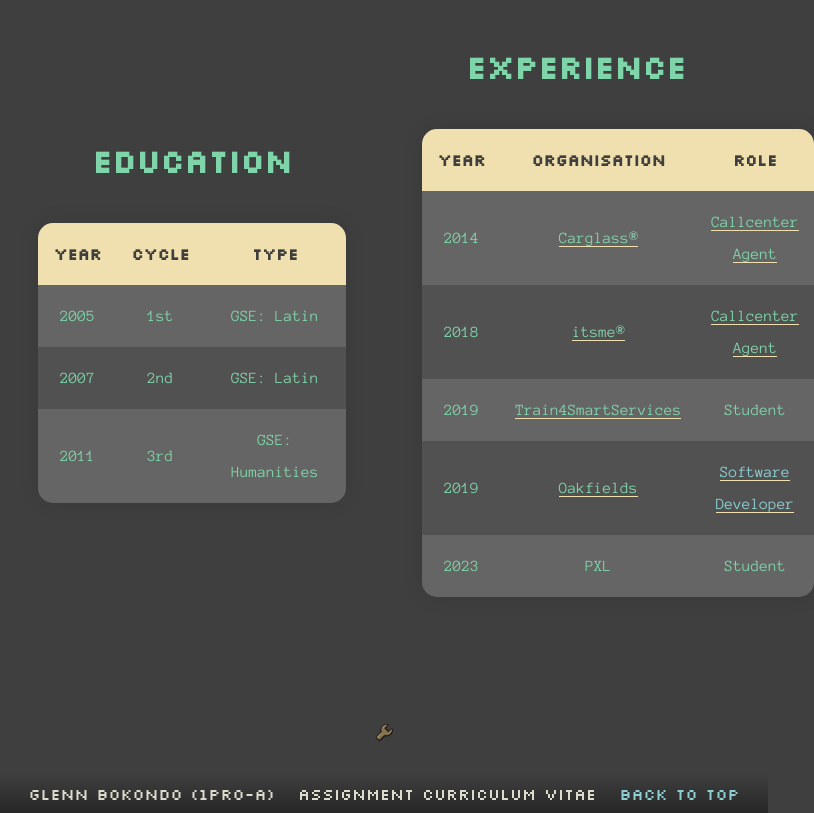
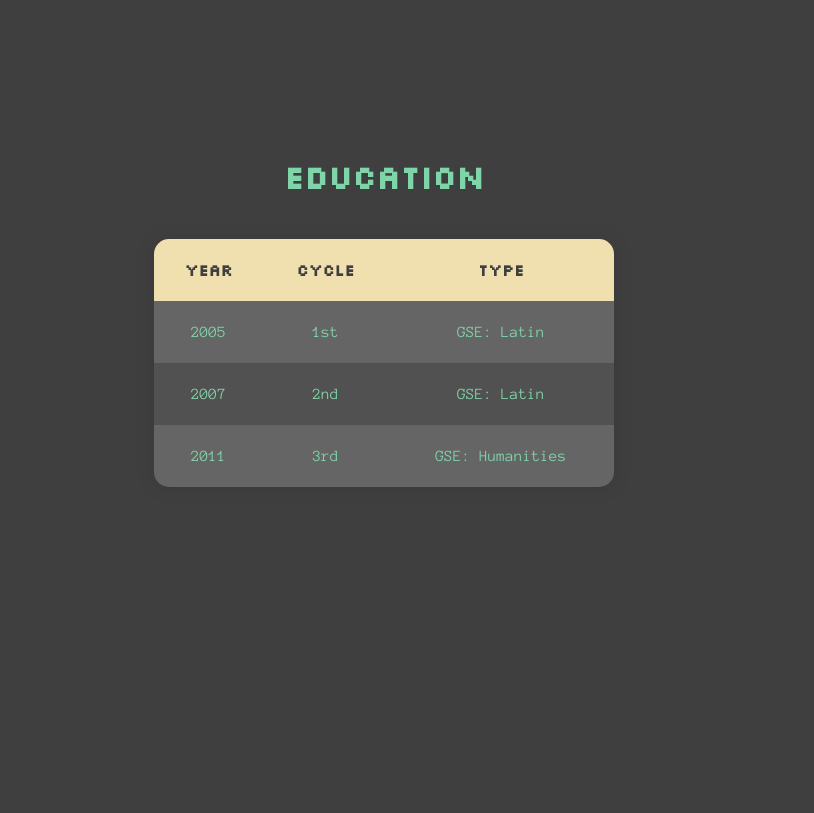
Before and after one commit to bokondog/bokondog.github.io, a plain HTML site: page index.html in a window 768 px wide. Shown: the part 2940-3753 px from the top of the page, 814 px wide, since content can reach past the window. Drawn offline with Linux system fonts and the light colour scheme.

Commit message:
[WEB-14] Responsiveness

```diff
--- a/css/zenburn.css
+++ b/css/zenburn.css
@@ -600,3 +600,15 @@ main {
         display: none;
     }
 }
+
+@media (min-width: 480px) and (max-width: 800px) {
+    table {
+        width: 60vw;
+        margin: 0 auto;
+    }
+
+    .layout5,
+    .layout6 {
+        width: 100%;
+    }
+}
```
